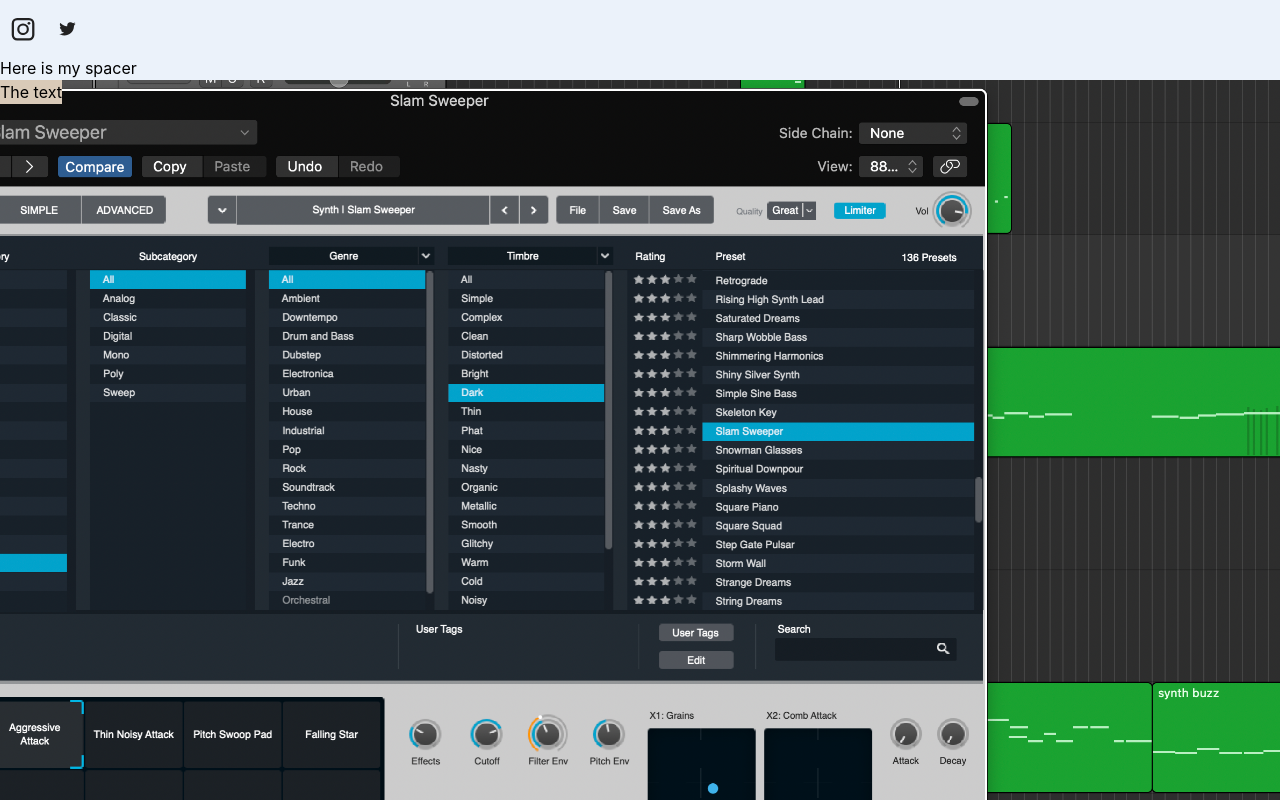
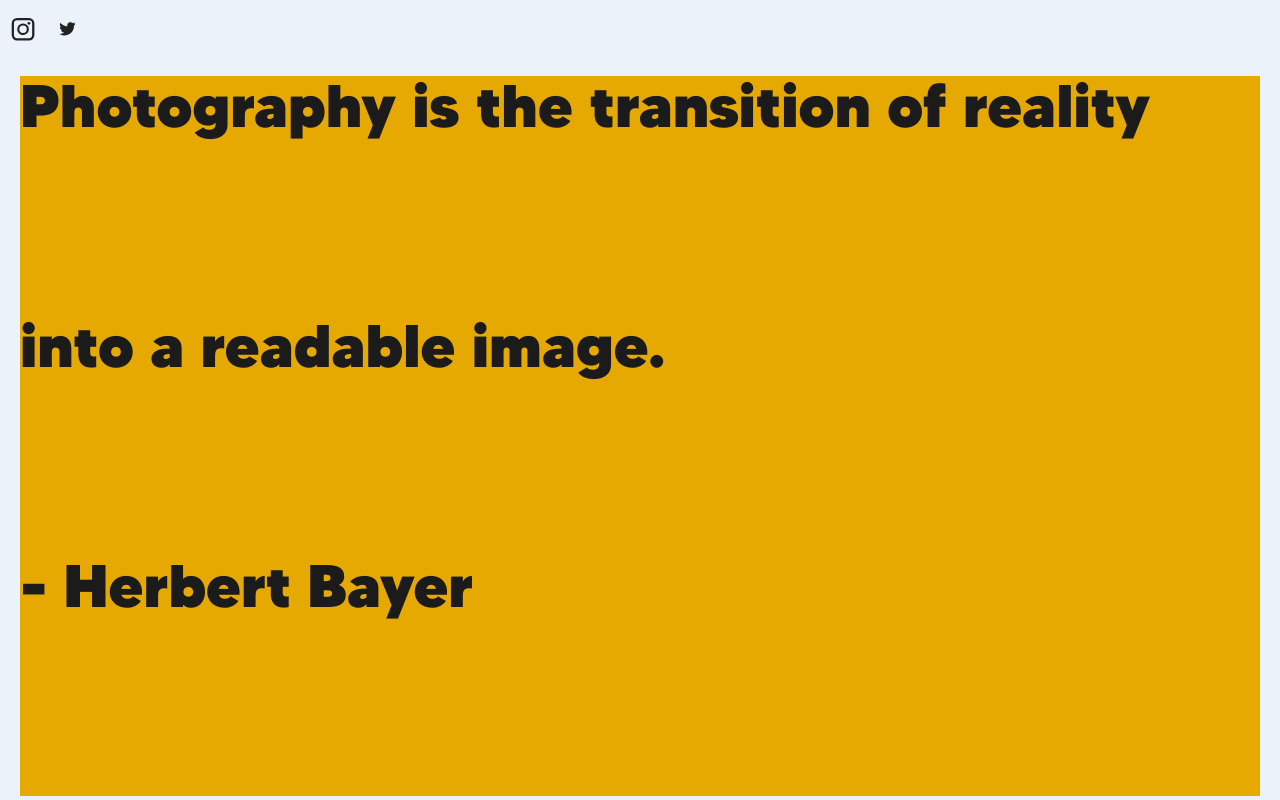
Before and after one commit to PinedaVictor/a-la-mode, a React (Vite) app: page / in a window 1280 px wide. Shown: the top 800 px of the page. Built offline with nearby package versions, Linux system fonts and the light colour scheme.

Commit message:
Added text animation and todo comments

```diff
--- a/src/App.tsx
+++ b/src/App.tsx
@@ -3,13 +3,14 @@ import "./styles/App.css";
 import { Header } from "./components/header/Header";
 import { Hero } from "./components/hero/Hero";
 import { Spacer } from "./components/elements/spacers/Spacer";
+import { Quote } from "./components/elements/spacers/Quote";
 
 export const App: React.FC = () => {
   return (
     <>
       <Header />
       <Spacer height="35rem">
-        <p>Here is my spacer</p>
+        <Quote />
       </Spacer>
       <Hero />
       <div className=" h-[50rem] bg-offWhite"></div>
--- a/src/components/elements/spacers/Quote.tsx
+++ b/src/components/elements/spacers/Quote.tsx
@@ -1,10 +1,39 @@
-import React from "react";
+import React, { useState } from "react";
+import { useTrail, animated } from "react-spring";
 
 export const Quote: React.FC = () => {
+  const [animate, setAnimate] = useState(true);
+  // TODO: Finishing animation
+  // TODO: Height is dependent on screen size
+  // TODO: How would we pass multiple quotes to this component?
+  // TODO: How would we apply different styles to each item in the quotes array?
+  // TODO: Would height also depend on the text size?
+  const quotes = [
+    "Photography is the transition of reality",
+    "into a readable image.",
+    "- Herbert Bayer",
+  ];
+
+  const trails = useTrail(quotes.length, {
+    config: { mass: 5, tension: 2000, friction: 400 },
+    opacity: animate ? 1 : 0,
+    x: animate ? 0 : -20,
+    height: animate ? 240 : 0,
+    from: { opacity: 0, x: 30, height: 0 },
+  });
+
   return (
     <>
-      <div>
-        <p>THe quote</p>
+      <div
+        id="quote"
+        className="text-offBlack text-6xl font-[Tommy] bg-yellow h-full"
+        onClick={() => setAnimate(!animate)}
+      >
+        {trails.map((props, index) => (
+          <animated.div style={props} key={index}>
+            <p key={index}>{quotes[index]}</p>
+          </animated.div>
+        ))}
       </div>
     </>
   );
--- a/src/components/elements/spacers/Spacer.tsx
+++ b/src/components/elements/spacers/Spacer.tsx
@@ -7,7 +7,7 @@ interface SpacerProps {
 export const Spacer: React.FC<SpacerProps> = (props) => {
   return (
     <>
-      <div className={`h-[${props.height}] bg-offWhite w-screen`}>
+      <div className={`h-[${props.height}] bg-offWhite w-screen p-5`}>
         {props.children}
       </div>
     </>
```
